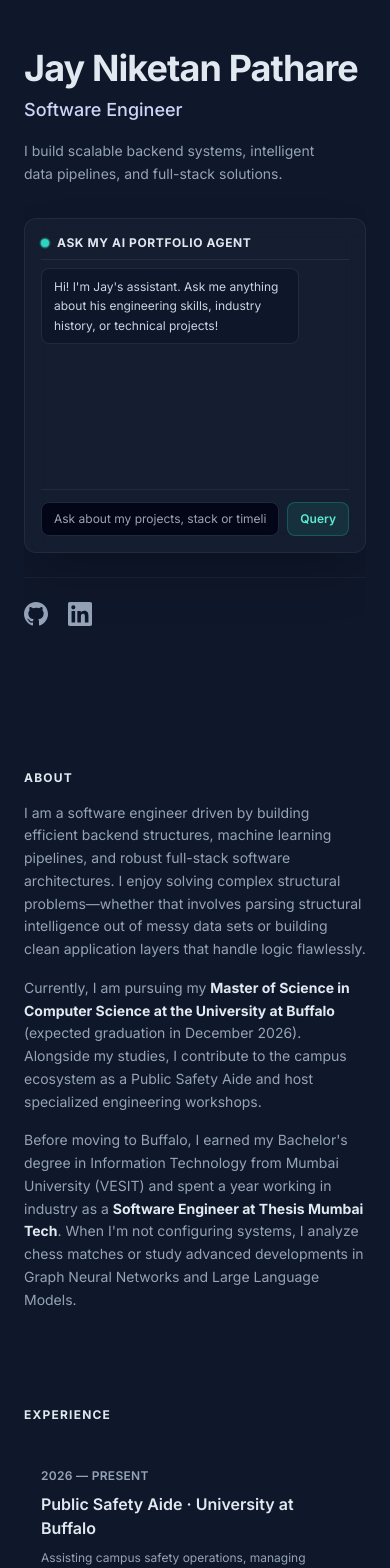
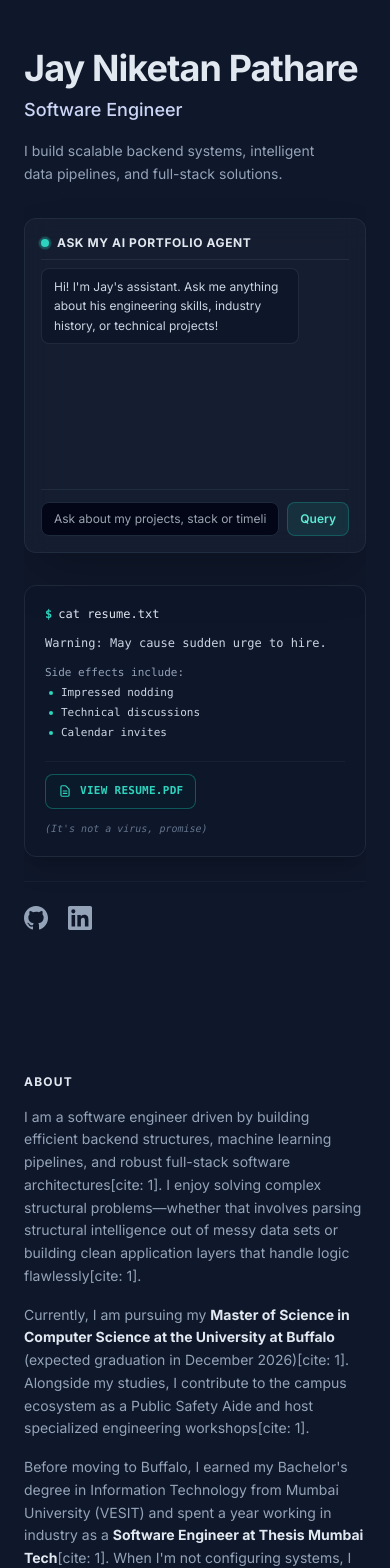
Before and after one commit to Jaypath456/jay-portfolio, a Next.js app: page / in a window 390 px wide. Shown: the top 1568 px of the page. Built offline with nearby package versions, Linux system fonts and the light colour scheme.

Commit message:
added a cat

```diff
--- a/app/page.tsx
+++ b/app/page.tsx
@@ -1,10 +1,12 @@
 'use client';
 import { useEffect, useState } from 'react';
-import { motion } from 'framer-motion';
+import { motion, AnimatePresence } from 'framer-motion';
 import AIChatWidget from '../components/AIChatWidget';
 
 export default function Home() {
   const [mousePos, setMousePos] = useState({ x: 0, y: 0 });
+  const [isResumeOpen, setIsResumeOpen] = useState(false);
+  const [loadingProgress, setLoadingProgress] = useState(0);
 
   useEffect(() => {
     const handleMouseMove = (e: MouseEvent) => {
@@ -13,6 +15,23 @@ export default function Home() {
     window.addEventListener('mousemove', handleMouseMove);
     return () => window.removeEventListener('mousemove', handleMouseMove);
   }, []);
+
+  // Simulates a fast technical loading bar when the modal pops up
+  useEffect(() => {
+    if (isResumeOpen) {
+      setLoadingProgress(0);
+      const interval = setInterval(() => {
+        setLoadingProgress((prev) => {
+          if (prev >= 100) {
+            clearInterval(interval);
+            return 100;
+          }
+          return prev + 8;
+        });
+      }, 30);
+      return () => clearInterval(interval);
+    }
+  }, [isResumeOpen]);
 
   const cardVariants = {
     hover: { y: -4, backgroundColor: "rgba(30, 41, 59, 0.7)", borderColor: "rgba(148, 163, 184, 0.15)" }
@@ -44,7 +63,7 @@ export default function Home() {
                 </p>
               </div>
 
-              {/* Navigation Anchors - Added 'awards' here */}
+              {/* Navigation Anchors */}
               <nav className="hidden lg:block space-y-4 pt-4">
                 {['about', 'experience', 'projects', 'awards'].map((item) => (
                   <a key={item} href={`#${item}`} className="group flex items-center gap-4 text-xs font-bold uppercase tracking-widest text-textDim hover:text-heading transition-colors">
@@ -57,6 +76,79 @@ export default function Home() {
               {/* Chatbot Module */}
               <div className="pt-2 max-w-sm">
                 <AIChatWidget />
+              </div>
+
+              {/* ── INTERACTIVE TERMINAL CAT RESUME CARD ── */}
+              <div className="pt-2 max-w-sm">
+                <motion.div
+                  initial={{ opacity: 0, y: 10 }}
+                  animate={{ opacity: 1, y: 0 }}
+                  whileHover={{ y: -2 }}
+                  className="w-full relative overflow-hidden rounded-xl bg-slate-900/50 border border-slate-800 p-5 text-left shadow-xl"
+                >
+                  <div className="flex justify-between items-center gap-4">
+                    {/* Left Column: Terminal Content */}
+                    <div className="space-y-3 font-mono text-xs flex-1">
+                      <div className="flex items-center gap-1.5">
+                        <span className="text-teal-400 font-bold">$</span>
+                        <span className="text-slate-200">cat resume.txt</span>
+                      </div>
+
+                      <div className="text-slate-300 leading-relaxed">
+                        Warning: May cause sudden urge to hire.
+                      </div>
+
+                      <div className="space-y-1">
+                        <div className="text-slate-400 text-[11px]">Side effects include:</div>
+                        <ul className="space-y-1 text-slate-300 text-[11px] pl-1">
+                          <li className="flex items-center gap-2">
+                            <span className="w-1 h-1 rounded-full bg-teal-400 inline-block" />
+                            Impressed nodding
+                          </li>
+                          <li className="flex items-center gap-2">
+                            <span className="w-1 h-1 rounded-full bg-teal-400 inline-block" />
+                            Technical discussions
+                          </li>
+                          <li className="flex items-center gap-2">
+                            <span className="w-1 h-1 rounded-full bg-teal-400 inline-block" />
+                            Calendar invites
+                          </li>
+                        </ul>
+                      </div>
+                    </div>
+
+                    {/* Right Column: Clean, Polished ASCII Hacker Cat */}
+                    <div className="font-mono text-[10px] text-teal-400/70 leading-none select-none pt-1 pr-1 hidden sm:block tracking-wider">
+                      <pre>
+{`    /\\_____/\\
+   /  o   o  \\
+  ( ==  ^  == )
+   )         (
+  /  _______  \\
+ |  |  </>  |  |
+ |__|_______|__|`}
+                      </pre>
+                    </div>
+                  </div>
+
+                  {/* Interactive Trigger Button Row */}
+                  <div className="mt-5 flex flex-wrap items-center gap-3 pt-3 border-t border-slate-800/60">
+                    <motion.button
+                      whileHover={{ scale: 1.03, backgroundColor: "rgba(20, 184, 166, 0.15)" }}
+                      whileTap={{ scale: 0.97 }}
+                      onClick={() => setIsResumeOpen(true)}
+                      className="inline-flex items-center gap-2 px-3 py-2 rounded-lg border border-teal-500/40 bg-teal-950/20 text-teal-400 font-mono text-[11px] font-bold tracking-wide transition-colors shadow-sm"
+                    >
+                      <svg className="w-3.5 h-3.5" fill="none" stroke="currentColor" strokeWidth="2" viewBox="0 0 24 24">
+                        <path strokeLinecap="round" strokeLinejoin="round" d="M9 12h6m-6 4h6m2 5H7a2 2 0 01-2-2V5a2 2 0 012-2h5.586a1 1 0 01.707.293l5.414 5.414a1 1 0 01.293.707V19a2 2 0 01-2 2z" />
+                      </svg>
+                      VIEW RESUME.PDF
+                    </motion.button>
+                    <span className="text-[10px] font-mono text-slate-500 italic">
+                      (It's not a virus, promise)
+                    </span>
+                  </div>
+                </motion.div>
               </div>
             </div>
 
@@ -97,13 +189,13 @@ export default function Home() {
               <h2 className="text-xs font-bold uppercase tracking-widest text-heading lg:hidden mb-4">About</h2>
               <div className="space-y-4 text-sm text-textDim leading-relaxed">
                 <p>
-                  I am a software engineer driven by building efficient backend structures, machine learning pipelines, and robust full-stack software architectures. I enjoy solving complex structural problems—whether that involves parsing structural intelligence out of messy data sets or building clean application layers that handle logic flawlessly.
+                  I am a software engineer driven by building efficient backend structures, machine learning pipelines, and robust full-stack software architectures[cite: 1]. I enjoy solving complex structural problems—whether that involves parsing structural intelligence out of messy data sets or building clean application layers that handle logic flawlessly[cite: 1].
                 </p>
                 <p>
-                  Currently, I am pursuing my <strong className="text-heading">Master of Science in Computer Science at the University at Buffalo</strong> (expected graduation in December 2026). Alongside my studies, I contribute to the campus ecosystem as a Public Safety Aide and host specialized engineering workshops.
+                  Currently, I am pursuing my <strong className="text-heading">Master of Science in Computer Science at the University at Buffalo</strong> (expected graduation in December 2026)[cite: 1]. Alongside my studies, I contribute to the campus ecosystem as a Public Safety Aide and host specialized engineering workshops[cite: 1].
                 </p>
                 <p>
-                  Before moving to Buffalo, I earned my Bachelor's degree in Information Technology from Mumbai University (VESIT) and spent a year working in industry as a <strong className="text-heading">Software Engineer at Thesis Mumbai Tech</strong>. When I'm not configuring systems, I analyze chess matches or study advanced developments in Graph Neural Networks and Large Language Models.
+                  Before moving to Buffalo, I earned my Bachelor's degree in Information Technology from Mumbai University (VESIT) and spent a year working in industry as a <strong className="text-heading">Software Engineer at Thesis Mumbai Tech</strong>[cite: 1]. When I'm not configuring systems, I analyze chess matches or study advanced developments in Graph Neural Networks and Large Language Models[cite: 1].
                 </p>
               </div>
             </section>
@@ -117,7 +209,7 @@ export default function Home() {
                 <div className="text-xs font-semibold tracking-wide text-textDim uppercase pt-1">2026 — Present</div>
                 <div className="sm:col-span-3 space-y-2">
                   <h3 className="font-semibold text-heading group-hover:text-accent transition-colors">Public Safety Aide · University at Buffalo</h3>
-                  <p className="text-xs text-textDim leading-relaxed">Assisting campus safety operations, managing student and facility logistics, and managing shifts and timesheet configurations efficiently across university infrastructures.</p>
+                  <p className="text-xs text-textDim leading-relaxed">Assisting campus safety operations, managing student and facility logistics, and managing shifts and timesheet configurations efficiently across university infrastructures[cite: 1].</p>
                   <div className="flex flex-wrap gap-1.5 pt-1">
                     {['Operations', 'Logistics', 'Event Coordination'].map(t => (
                       <span key={t} className="text-[10px] px-2 py-0.5 rounded-full bg-teal-400/5 text-accent font-medium">{t}</span>
@@ -131,7 +223,7 @@ export default function Home() {
                 <div className="text-xs font-semibold tracking-wide text-textDim uppercase pt-1">2024 — 2025</div>
                 <div className="sm:col-span-3 space-y-2">
                   <h3 className="font-semibold text-heading group-hover:text-accent transition-colors">Software Engineer · Thesis Mumbai Tech</h3>
-                  <p className="text-xs text-textDim leading-relaxed">Engineered reliable, production-ready software solutions using Python, Django, and ReactJS. Maintained backend relational architectures on PostgreSQL, streamlined environment isolated services using Docker containerization strategies, and managed cloud deployments with AWS configurations.</p>
+                  <p className="text-xs text-textDim leading-relaxed">Engineered reliable, production-ready software solutions using Python, Django, and ReactJS[cite: 1]. Maintained backend relational architectures on PostgreSQL, streamlined environment isolated services using Docker containerization strategies, and managed cloud deployments with AWS configurations[cite: 1].</p>
                   <div className="flex flex-wrap gap-1.5 pt-1">
                     {['Python', 'Django', 'ReactJS', 'PostgreSQL', 'Docker', 'AWS'].map(t => (
                       <span key={t} className="text-[10px] px-2 py-0.5 rounded-full bg-teal-400/5 text-accent font-medium">{t}</span>
@@ -150,7 +242,7 @@ export default function Home() {
                 <div className="hidden sm:flex items-center justify-center h-16 bg-slate-900 rounded border border-slate-800 text-teal-400/40">⚡</div>
                 <div className="sm:col-span-3 space-y-2">
                   <h3 className="font-semibold text-heading group-hover:text-accent transition-colors">AI-Powered Metadata Extraction Pipeline</h3>
-                  <p className="text-xs text-textDim leading-relaxed">Architected and compiled an intelligent documentation mining pipeline designed to process over 1,000 legal journals for HeinOnline. Leveraged DeepSeek-OCR and text segmentation strategies to systematically discover and parse layout metadata directly from print artifacts.</p>
+                  <p className="text-xs text-textDim leading-relaxed">Architected and compiled an intelligent documentation mining pipeline designed to process over 1,000 legal journals for HeinOnline[cite: 1]. Leveraged DeepSeek-OCR and text segmentation strategies to systematically discover and parse layout metadata directly from print artifacts[cite: 1].</p>
                   <div className="flex flex-wrap gap-1.5">
                     {['Python', 'DeepSeek-OCR', 'LLMs', 'Computer Vision'].map(t => (
                       <span key={t} className="text-[10px] px-2 py-0.5 rounded-full bg-teal-400/5 text-accent font-medium">{t}</span>
@@ -164,7 +256,7 @@ export default function Home() {
                 <div className="hidden sm:flex items-center justify-center h-16 bg-slate-900 rounded border border-slate-800 text-teal-400/40">📊</div>
                 <div className="sm:col-span-3 space-y-2">
                   <h3 className="font-semibold text-heading group-hover:text-accent transition-colors">GraphSAGE Financial Fraud Detector</h3>
-                  <p className="text-xs text-textDim leading-relaxed">Implemented a deep learning graph classification pipeline trained on the IEEE-CIS financial fraud dataset. Developed using PyTorch Geometric to construct GraphSAGE and Graph Attention Networks (GAT), mapping non-linear relational anomalies across highly imbalanced transactional topologies.</p>
+                  <p className="text-xs text-textDim leading-relaxed">Implemented a deep learning graph classification pipeline trained on the IEEE-CIS financial fraud dataset[cite: 1]. Developed using PyTorch Geometric to construct GraphSAGE and Graph Attention Networks (GAT), mapping non-linear relational anomalies across highly imbalanced transactional topologies[cite: 1].</p>
                   <div className="flex flex-wrap gap-1.5">
                     {['PyTorch', 'GraphSAGE', 'GAT Models', 'Deep Learning'].map(t => (
                       <span key={t} className="text-[10px] px-2 py-0.5 rounded-full bg-teal-400/5 text-accent font-medium">{t}</span>
@@ -178,7 +270,7 @@ export default function Home() {
                 <div className="hidden sm:flex items-center justify-center h-16 bg-slate-900 rounded border border-slate-800 text-teal-400/40">🌐</div>
                 <div className="sm:col-span-3 space-y-2">
                   <h3 className="font-semibold text-heading group-hover:text-accent transition-colors">CampusSense IoT Monitoring Platform</h3>
-                  <p className="text-xs text-textDim leading-relaxed">Designed an interconnected physical hardware and web tracking platform monitoring temperature differentials across active campus buildings. Integrated telemetry components with an Arduino Uno microcontroller layer and fed data real-time into a ReactJS dashboard application.</p>
+                  <p className="text-xs text-textDim leading-relaxed">Designed an interconnected physical hardware and web tracking platform monitoring temperature differentials across active campus buildings[cite: 1]. Integrated telemetry components with an Arduino Uno microcontroller layer and fed data real-time into a ReactJS dashboard application[cite: 1].</p>
                   <div className="flex flex-wrap gap-1.5">
                     {['Arduino Uno', 'ReactJS', 'IoT Architecture', 'Full-Stack'].map(t => (
                       <span key={t} className="text-[10px] px-2 py-0.5 rounded-full bg-teal-400/5 text-accent font-medium">{t}</span>
@@ -188,7 +280,7 @@ export default function Home() {
               </motion.div>
             </section>
 
-            {/* ── NEW SECTION: Extra Curriculum / Awards ── */}
+            {/* Extra Curriculum / Awards Section */}
             <section id="awards" className="scroll-mt-24 space-y-4">
               <h2 className="text-xs font-bold uppercase tracking-widest text-heading mb-6">Extra Curriculum / Awards</h2>
 
@@ -197,7 +289,7 @@ export default function Home() {
                 <div className="sm:col-span-3 space-y-2">
                   <h3 className="font-semibold text-heading group-hover:text-accent transition-colors">Event Manager &amp; Technical Lead · University at Buffalo</h3>
                   <p className="text-xs text-textDim leading-relaxed">
-                    Organized, coordinated, and conducted a specialized Git and GitHub interactive workshop for the Department of Computer Science &amp; Engineering. Provided hands-on mentorship to participants covering repository workflows, branching logic, and collaborative development practices, and received a Certificate of Appreciation for outstanding leadership.
+                    Organized, coordinated, and conducted a specialized Git and GitHub interactive workshop for the Department of Computer Science &amp; Engineering[cite: 1]. Provided hands-on mentorship to participants covering repository workflows, branching logic, and collaborative development practices, and received a Certificate of Appreciation for outstanding leadership[cite: 1].
                   </p>
                   <div className="flex flex-wrap gap-1.5 pt-1">
                     {['Git', 'GitHub', 'Technical Training', 'Event Management'].map(t => (
@@ -215,6 +307,87 @@ export default function Home() {
           </main>
         </div>
       </div>
+
+      {/* ════════════ HIGH-FIDELITY BYPASS MODAL ════════════ */}
+      <AnimatePresence>
+        {isResumeOpen && (
+          <motion.div
+            initial={{ opacity: 0 }}
+            animate={{ opacity: 1 }}
+            exit={{ opacity: 0 }}
+            className="fixed inset-0 z-50 flex items-center justify-center p-4 bg-slate-950/80 backdrop-blur-md"
+            onClick={() => setIsResumeOpen(false)}
+          >
+            <motion.div
+              initial={{ scale: 0.9, y: 15, opacity: 0 }}
+              animate={{ scale: 1, y: 0, opacity: 1 }}
+              exit={{ scale: 0.9, y: 15, opacity: 0 }}
+              transition={{ type: "spring", duration: 0.4 }}
+              className="bg-slate-900 border border-teal-500/30 rounded-xl p-6 w-full max-w-md shadow-2xl space-y-4 relative overflow-hidden"
+              onClick={(e) => e.stopPropagation()}
+            >
+              {/* Header bar decorative layout */}
+              <div className="flex items-center justify-between border-b border-slate-800 pb-3">
+                <div className="flex items-center gap-1.5">
+                  <span className="w-2.5 h-2.5 rounded-full bg-rose-500/70 block" />
+                  <span className="w-2.5 h-2.5 rounded-full bg-amber-500/70 block" />
+                  <span className="w-2.5 h-2.5 rounded-full bg-emerald-500/70 block" />
+                  <span className="text-xs font-mono text-slate-500 ml-2">resume_fetcher.sh</span>
+                </div>
+                <button
+                  onClick={() => setIsResumeOpen(false)}
+                  className="text-slate-500 hover:text-heading text-sm transition-colors font-mono"
+                >
+                  [ESC]
+                </button>
+              </div>
+
+              {/* Dynamic script simulation readout */}
+              <div className="font-mono text-xs space-y-2 p-3 bg-slate-950 rounded-lg border border-slate-800 text-slate-400">
+                <div><span className="text-teal-400">jay@ub-node:~$</span> sh fetch_credentials.sh</div>
+                {loadingProgress > 10 && <div className="text-slate-500">&gt; Connecting to encrypted static cloud asset...</div>}
+                {loadingProgress > 40 && <div className="text-slate-500">&gt; Parsing experience map (Thesis Tech / UB Psa)...</div>}
+                {loadingProgress > 70 && <div className="text-emerald-400">&gt; Verification successful. Handshake closed.</div>}
+
+                {/* Visual loading track line */}
+                <div className="w-full bg-slate-900 h-1.5 rounded-full mt-3 overflow-hidden relative">
+                  <motion.div
+                    className="bg-gradient-to-r from-teal-400 to-emerald-400 h-full rounded-full"
+                    style={{ width: `${loadingProgress}%` }}
+                  />
+                </div>
+              </div>
+
+              {/* Call-to-action choices fade in when compilation finishes */}
+              {loadingProgress === 100 ? (
+                <motion.div
+                  initial={{ opacity: 0, y: 5 }}
+                  animate={{ opacity: 1, y: 0 }}
+                  className="grid grid-cols-2 gap-3 pt-2"
+                >
+                  <a
+                    href="/resume.pdf"
+                    target="_blank"
+                    rel="noopener noreferrer"
+                    className="flex items-center justify-center gap-2 bg-teal-400/10 hover:bg-teal-400/20 text-teal-300 border border-teal-500/30 font-semibold p-2.5 rounded-lg text-xs transition-all"
+                  >
+                    ↗️ Launch in Tab
+                  </a>
+                  <a
+                    href="/resume.pdf"
+                    download="Jay_Pathare_Resume.pdf"
+                    className="flex items-center justify-center gap-2 bg-slate-800 hover:bg-slate-700 text-heading border border-slate-700 font-semibold p-2.5 rounded-lg text-xs transition-all"
+                  >
+                    💾 Download PDF
+                  </a>
+                </motion.div>
+              ) : (
+                <div className="h-10" /> // Preserves spatial balance while loading
+              )}
+            </motion.div>
+          </motion.div>
+        )}
+      </AnimatePresence>
     </div>
   );
 }
```
